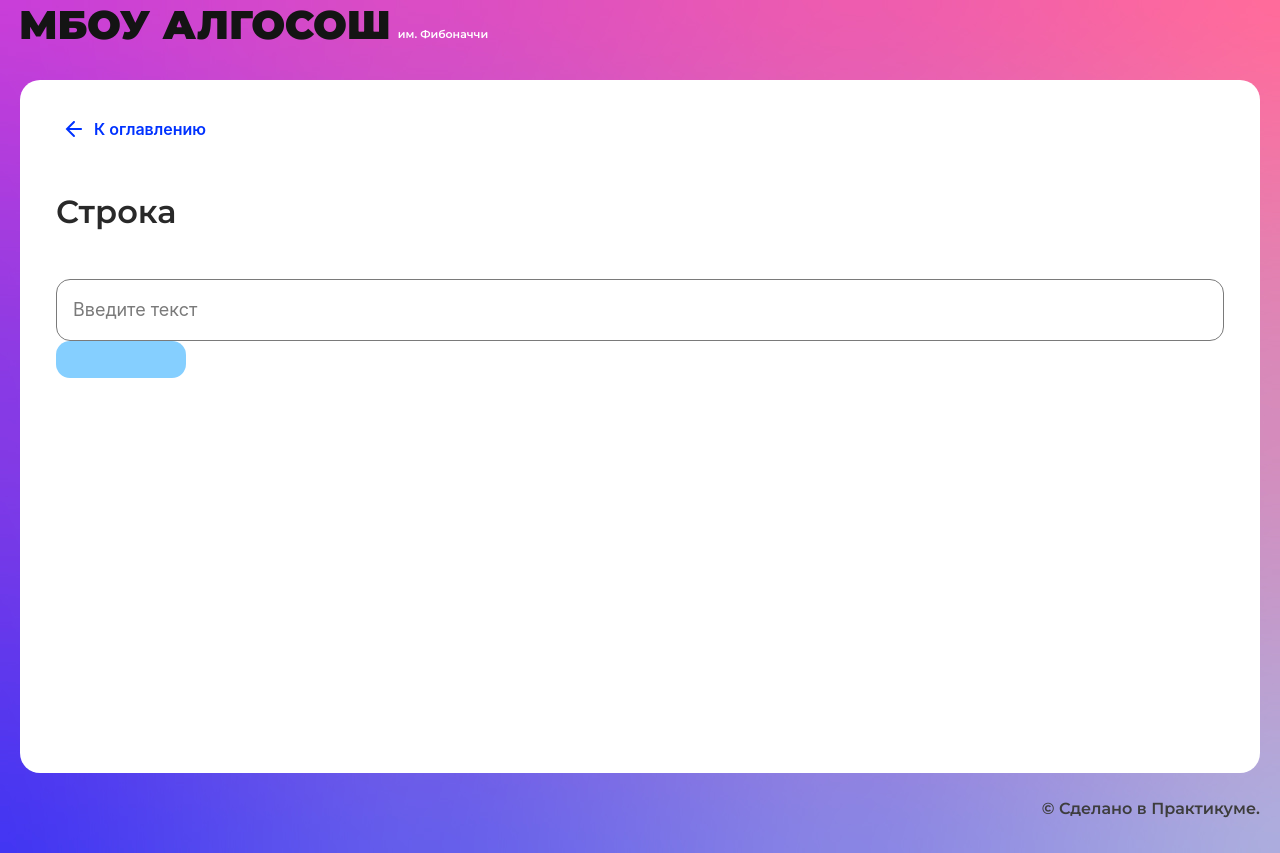
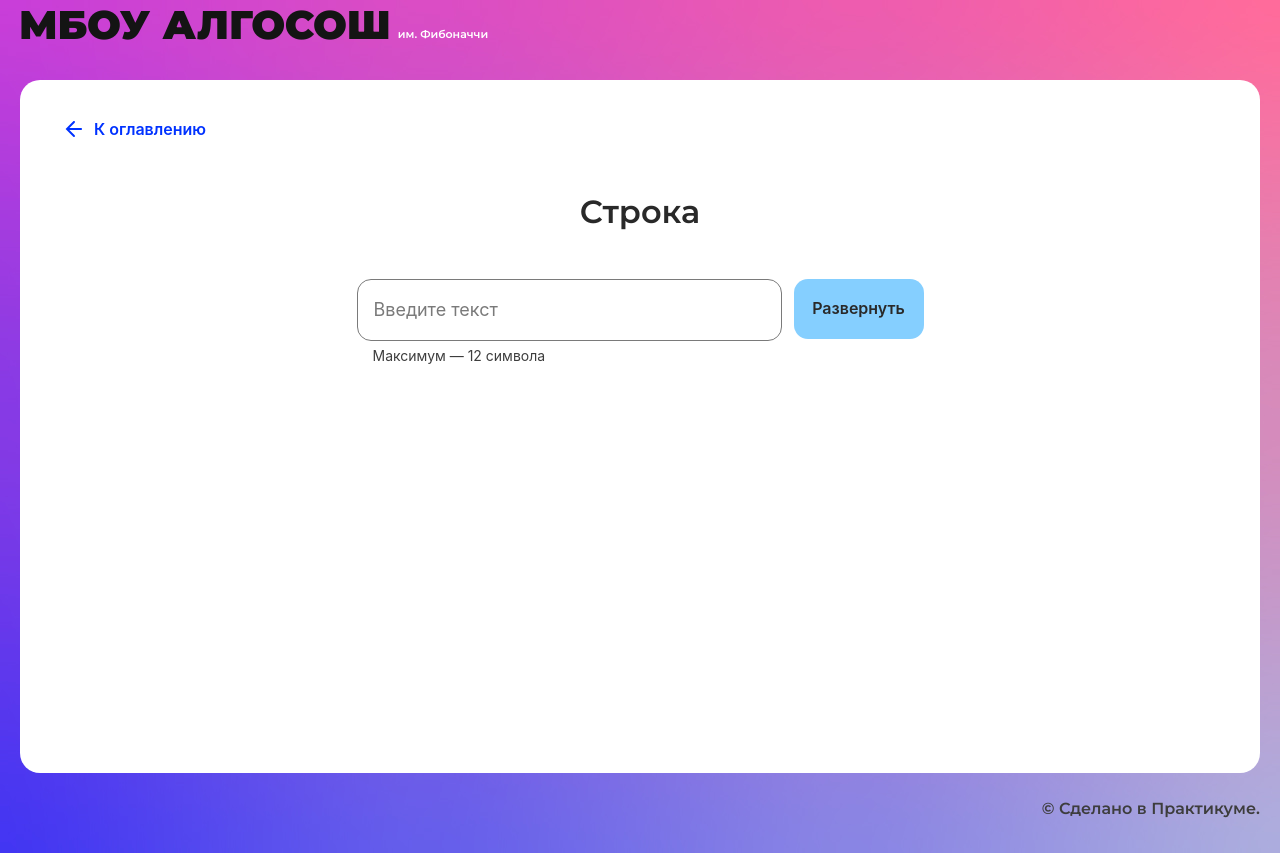
Before and after one commit to DmitriyFFF/algososh, a React (Create React App) app: page /recursion in a window 1280 px wide. Built offline with nearby package versions, Linux system fonts and the light colour scheme.

Commit message:
feat: string - add template jsx

```diff
--- a/src/components/app/app.tsx
+++ b/src/components/app/app.tsx
@@ -8,11 +8,11 @@ import { StringComponent } from "../string/string";
 import { SortingPage } from "../sorting-page/sorting-page";
 import { StackPage } from "../stack-page/stack-page";
 
-import "./app.module.css";
+import styles from "./app.module.css";
 
 function App() {
   return (
-    <div className="app">
+    <div className={styles.app}>
       <BrowserRouter>
         <Routes>
           <Route path="/" element={<MainPage />} />
--- /dev/null
+++ b/src/components/string/string.module.css
@@ -0,0 +1,6 @@
+.form {
+  display: flex;
+  max-width: 567px;
+  margin: 0 auto;
+  gap: 12px;
+}
--- a/src/components/string/string.tsx
+++ b/src/components/string/string.tsx
@@ -1,14 +1,41 @@
-import React from "react";
+import React, { FormEvent, useState } from "react";
 import { Input, } from "../ui/input/input";
 import { Button } from "../ui/button/button";
 import { SolutionLayout } from "../ui/solution-layout/solution-layout";
+import styles from "./string.module.css"
+import { useForm } from "../../hooks/useForm";
 
 export const StringComponent: React.FC = () => {
+  const { values, handleChange } = useForm('');//Доделать
+  const [isCircle, setIsCircle] = useState(false);
+  const [isLoading, setIsLoading] = useState(false);
+
+  const handleClick =() => {
+    let start = 0;
+    let end = values.length - 1;
+    const timeDelay = 1000;
+  };
+
+  const onSubmit = (e: FormEvent<HTMLFormElement>) => {
+    e.preventDefault();
+    // setIsLoading(true);
+  };
+
+
   return (
     <SolutionLayout title="Строка">
-      <form action="">
-        <Input></Input>
-        <Button></Button>
+      <form className={styles.form} onSubmit={onSubmit}>
+        <Input
+          isLimitText={true}
+          maxLength={12}
+          onChange={handleChange}
+        />
+        <Button
+          type="submit"
+          text="Развернуть"
+          isLoader={isLoading}
+          onClick={handleClick}
+        />
       </form>
     </SolutionLayout>
   );
--- /dev/null
+++ b/src/hooks/useForm.ts
@@ -0,0 +1,12 @@
+import React, { useState, ChangeEvent } from "react";
+
+
+export function useForm(inputValues: any) {
+  const [values, setValues] = useState(inputValues);
+
+  const handleChange = (event: ChangeEvent<HTMLInputElement>) => {
+    const {value, name} = event.target;
+    setValues({...values, [name]: value});
+  };
+  return {values, handleChange, setValues};
+}
```
